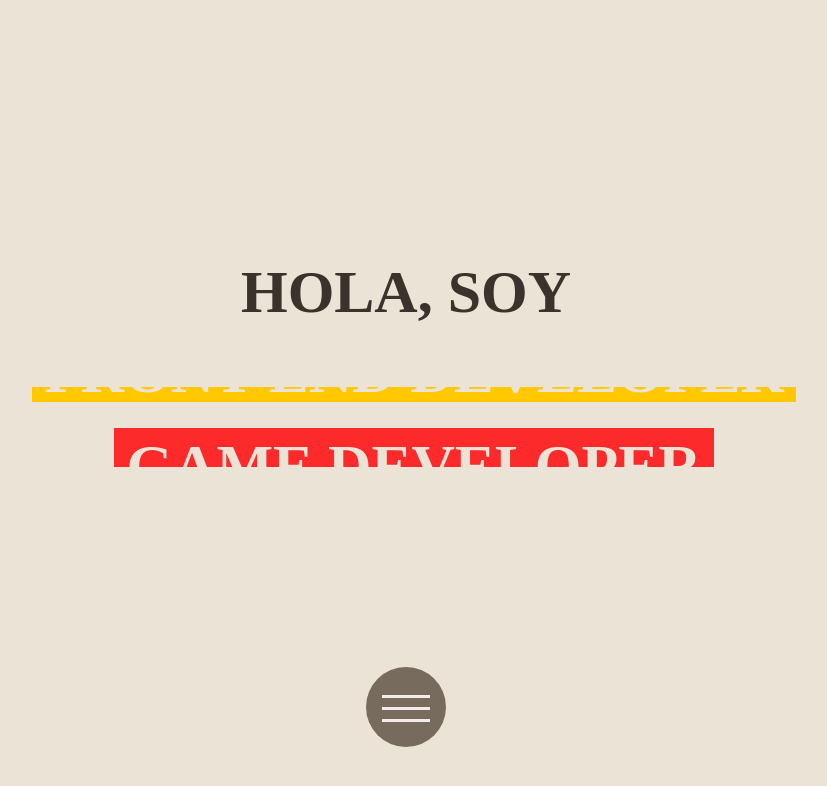
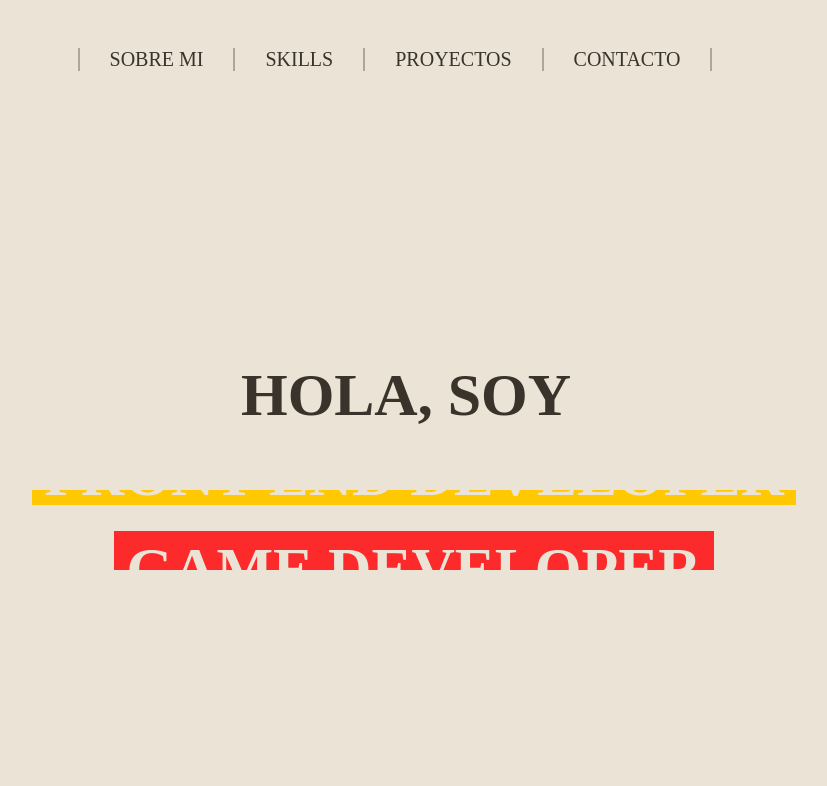
Before and after one commit to lorenzovillafane/PortfolioLorenzoV, a Vue app: page / in a window 1280 px wide. Shown: the top 786 px of the page, without its empty margins (234-1061 px from the left). Built offline with nearby package versions, Linux system fonts and the light colour scheme.

Commit message:
navbar cambiada

```diff
--- a/src/pages/MenuDesktop.vue
+++ b/src/pages/MenuDesktop.vue
@@ -1,4 +1,15 @@
 <template>
+  <header>
+    <nav role="navigation" class="primary-navigation">
+  <ul>
+    <li><router-link to="/About">SOBRE MI</router-link></li>
+    <li><router-link to="/Skills">SKILLS</router-link></li>
+    <li><router-link to="/Projects">PROYECTOS</router-link></li>
+    <li><router-link to="/Contact">CONTACTO</router-link></li>
+    <li><p></p></li>
+  </ul>
+</nav>
+  </header>
   <main>
     <div class="container">
       <p>HOLA, SOY </p>
@@ -8,215 +19,95 @@
         <div class="third"><div>Game Developer</div></div>
       </section>
     </div>
-    <span><span></span></span>
-    <div class="wrap">
-      <router-link to="/Skills"
-        ><div>
-          <img
-            src="../assets/imagen/icons8-programación-96.png"
-            alt="skills"
-          />SKILLS
-        </div></router-link
-      >
-      <router-link to="/Projects"
-        ><div>
-          <img
-            src="../assets/imagen/icons8-documentos-de-producto-96.png"
-            alt="proyectos"
-          />PROYECTOS
-        </div></router-link
-      >
-      <router-link to="/Contact"
-        ><div>
-          CONTACTO<img
-            src="../assets/imagen/icons8-buzón-con-carta-96.png"
-            alt="contacto"
-          /></div
-      ></router-link>
-      <router-link to="/About"
-        ><div>
-          SOBRE MI<img
-            src="../assets/imagen/icons8-cuenta-de-prueba-96.png"
-            alt="sobremi"
-          /></div
-      ></router-link>
-    </div>
   </main>
 </template>
 <style scoped lang="scss">
-body,
-html {
-  margin: 0;
-  padding: 0;
-  height: 100%;
-  background-color: #243a73;
+/*NAVBAR*/
+nav {
+  &.primary-navigation {
+    margin: 0 auto;
+    display: block;
+
+    padding: 20px;
+    text-align: center;
+    font-size: 20px;
+    ul li p{
+      list-style: none;
+      margin: 0 auto;
+      border-left: 2px solid #B0A695;
+      display: inline-block;
+
+      position: relative;
+      text-decoration: none;
+      text-align: center;
+      font-family: arvo;
+
     }
-body {
-  background: #243a73;
-  box-shadow: inset 0 0 20vmin 0 #585247;
+
+    ul li {
+      list-style: none;
+      margin: 0 auto;
+      border-left: 2px solid #B0A695;
+      display: inline-block;
+      padding: 0 30px;
+      position: relative;
+      text-decoration: none;
+      text-align: center;
+      font-family: arvo;
     }
-.wrap {
-  position: relative;
-  width: 40vmin;
-  height: 40vmin;
-  margin: 0 auto;
-  background: inherit;
-  transform: scale(0.2) translatez(0px);
-  opacity: 0;
-  transition: transform 0.5s, opacity 0.5s;
-}
-a {
-  position: absolute;
-  left: 0;
-  top: 0;
-  width: 47.5%;
-  height: 47.5%;
-  overflow: hidden;
-  transform: scale(0.5) translateZ(0px);
-  background: #f2ebe9;
-}
-a div {
-  height: 100%;
-  background-size: cover;
-  opacity: 0.5;
-  transition: opacity 0.5s;
-  border-radius: inherit;
-}
-a:nth-child(1) {
-  border-radius: 40vmin 0 0 0;
-  transform-origin: 110% 110%;
-  transition: transform 0.4s 0.15s;
-  text-decoration: none;
-  font-weight: bold;
-}
-a:nth-child(1) div {
-  background-color: #BBAB8C;
-  background-size: 360px;
-  font-size: 25px;
-  display: flex;
-  justify-content: center;
-  align-items: center;
-  align-content: center;
-  flex-direction: column;
-  text-decoration: none;
-  font-size: bold;
+
+    li a {
       color: #3a332c;
     }
-a:nth-child(2) {
-  border-radius: 0 40vmin 0 0;
-  left: 52.5%;
-  font-weight: bold;
-  transform-origin: -10% 110%;
-  transition: transform 0.4s 0.2s;
-  text-decoration: none;
-}
-a:nth-child(2) div {
-  background-color: #BBAB8C;
-  background-size: 360px;
-  font-size: 25px;
-  display: flex;
-  justify-content: center;
-  align-items: center;
-  align-content: center;
-  flex-direction: column;
-  text-decoration: none;
-  font-size: bold;
-  color: #3a332c;
-}
-a:nth-child(3) {
-  border-radius: 0 0 0 40vmin;
-  top: 52.5%;
-  transform-origin: 110% -10%;
-  font-weight: bold;
-  text-decoration: none;
-  transition: transform 0.4s 0.25s;
-}
-a:nth-child(3) div {
-  background-color: #BBAB8C;
-  background-size: 360px;
-  font-size: 25px;
-  display: flex;
-  justify-content: center;
-  align-items: center;
-  align-content: center;
-  flex-direction: column;
-  text-decoration: none;
-  font-size: bold;
-  color: #3a332c;
-}
-a:nth-child(4) {
-  border-radius: 0 0 40vmin 0;
-  top: 52.5%;
-  left: 52.5%;
-  text-decoration: none;
-  font-weight: bold;
-  transform-origin: -10% -10%;
-  transition: transform 0.4s 0.3s;
-}
-a:nth-child(4) div {
-  background-color: #BBAB8C;
-  background-size: 360px;
-  font-size: 25px;
-  display: flex;
-  justify-content: center;
-  align-items: center;
-  align-content: center;
-  flex-direction: column;
-  text-decoration: none;
-  font-size: bold;
-  color:#3a332c;
-}
-a:nth-child(4) div img {
-  width: 84px;
+
+    li a:hover {
+      color: #776B5D;
     }
 
-span {
-  position: relative;
+    li:hover {
+      cursor: pointer;
+    }
+
+    ul li:hover > ul,
+    ul li ul:hover {
+      visibility: visible;
+      opacity: 1;
       display: block;
-  margin: 0 auto;
-  top: 25vmin;
-  width: 10vmin;
-  height: 10vmin;
-  border-radius: 100%;
-  background: #776b5d;
-  transform: translateZ(0px);
+      min-width: 250px;
+      text-align: left;
+      padding-top: 20px;
+      box-shadow: 0px 3px 5px -1px #ccc;
     }
-span span {
-  position: absolute;
-  width: 60%;
-  height: 3px;
-  background: #f2ebe9;
 
-  left: 20%;
-  top: 50%;
-  border-radius: 0;
+    ul li ul li {
+      clear: both;
+      width: 100%;
+      text-align: left;
+      margin-bottom: 20px;
+      border-style: none;
     }
-span span:after,
-span span:before {
-  content: "";
-  position: absolute;
-  left: 0;
-  top: -1.5vmin;
-  width: 100%;
-  height: 100%;
-  background: inherit;
+
+    ul li ul li a:hover {
+      padding-left: 10px;
+      border-left: 2px solid #3a332c;
+      transition: all 0.3s ease;
     }
-span span:after {
-  top: 1.5vmin;
   }
-span:hover + .wrap,
-.wrap:hover {
-  transform: scale(0.8) translateZ(0px);
-  opacity: 1;
 }
-span:hover + .wrap a,
-.wrap:hover a {
-  transform: scale(1) translatez(0px);
+
+a {
+
+    text-decoration: none;
+
+    &:hover {
+        color: #3CA0E7;
     }
-a:hover div {
-  opacity: 1;
-  transform: translatez(0px);
+
 }
+
+ ul li ul li a { transition: all 0.5s ease; }
+
+
 
 /*ESTILO H1 */
 
```
Lines whose indentation alone changed are shown as unchanged.
